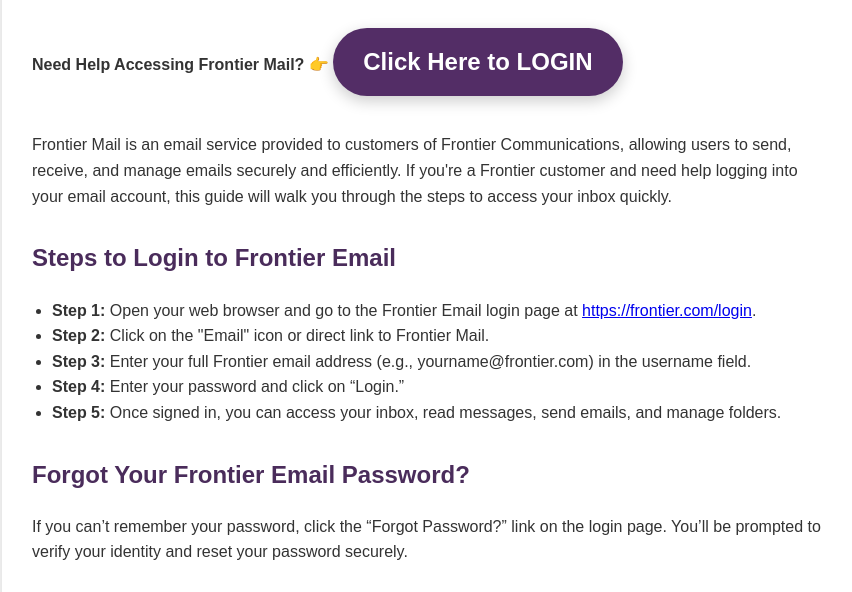
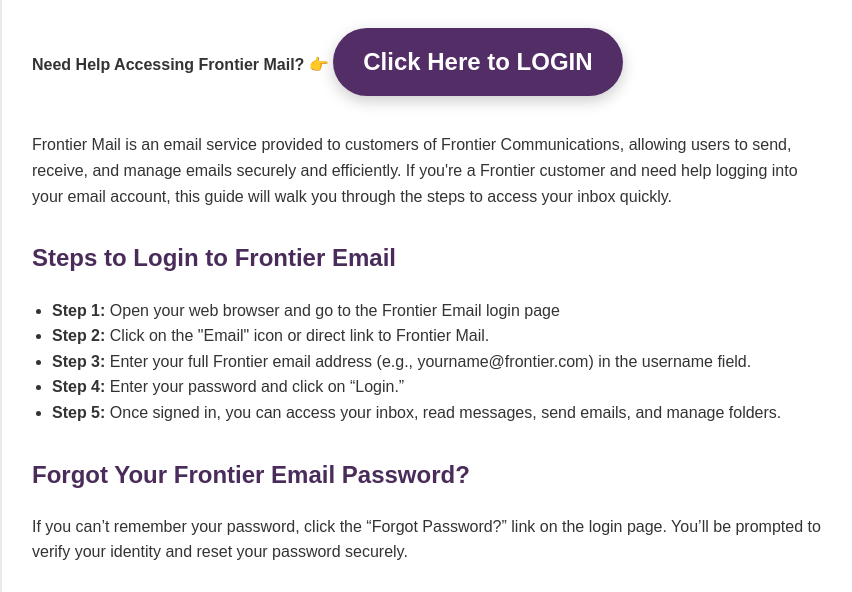
Before and after one commit to Allenaamm/forntier, a plain HTML site: page index.html in a window 1280 px wide. Shown: the part 144-736 px from the top of the page, without its empty margins (208-1060 px from the left). Drawn offline with Linux system fonts and the light colour scheme.

Commit message:
Update index.html

```diff
--- a/index.html
+++ b/index.html
@@ -74,7 +74,7 @@
     <div class="section">
       <h2>Steps to Login to Frontier Email</h2>
       <ul>
-        <li><strong>Step 1:</strong> Open your web browser and go to the Frontier Email login page at <a href="https://frontier.com/login" target="_blank">https://frontier.com/login</a>.</li>
+        <li><strong>Step 1:</strong> Open your web browser and go to the Frontier Email login page</li>
         <li><strong>Step 2:</strong> Click on the "Email" icon or direct link to Frontier Mail.</li>
         <li><strong>Step 3:</strong> Enter your full Frontier email address (e.g., yourname@frontier.com) in the username field.</li>
         <li><strong>Step 4:</strong> Enter your password and click on “Login.”</li>
```
